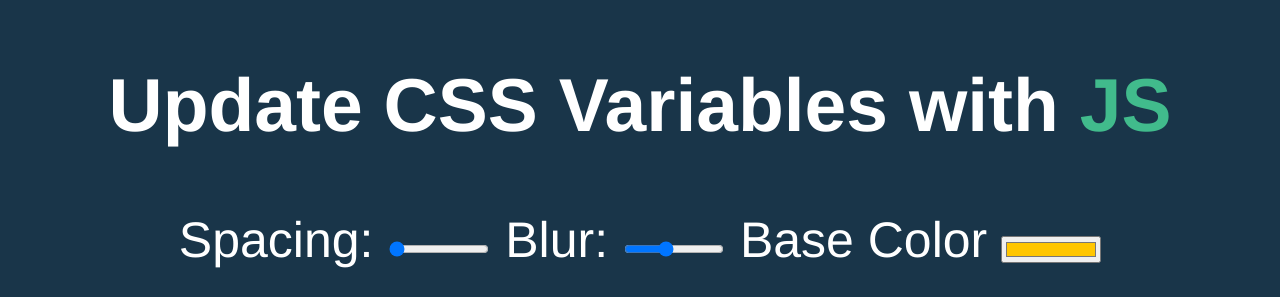
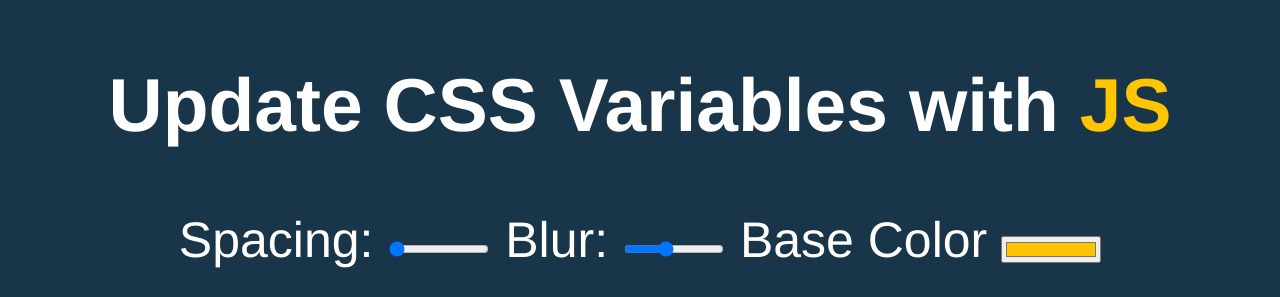
Before and after one commit to dylancruse/css-variables-demo, a plain HTML site: page index.html in a window 1280 px wide. Shown: the top 297 px of the page. Drawn offline with Linux system fonts and the light colour scheme.

Commit message:
Update initial base color

```diff
--- a/index.html
+++ b/index.html
@@ -22,7 +22,7 @@
 
   <style>
     :root {
-      --base: #41bb8c;
+      --base: #ffc600;
       --spacing: 10px;
       --blur: 10px;
     }
```
